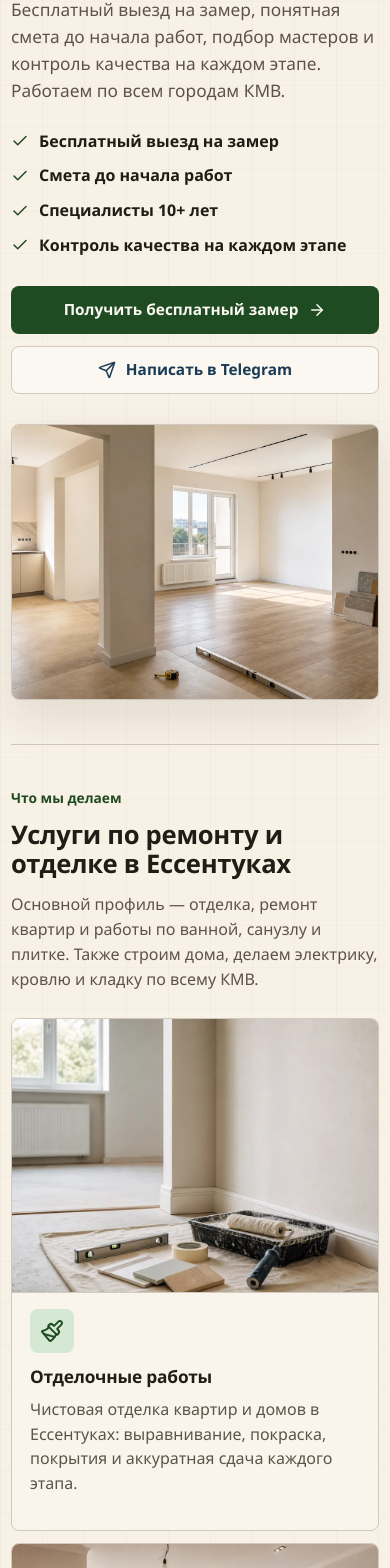
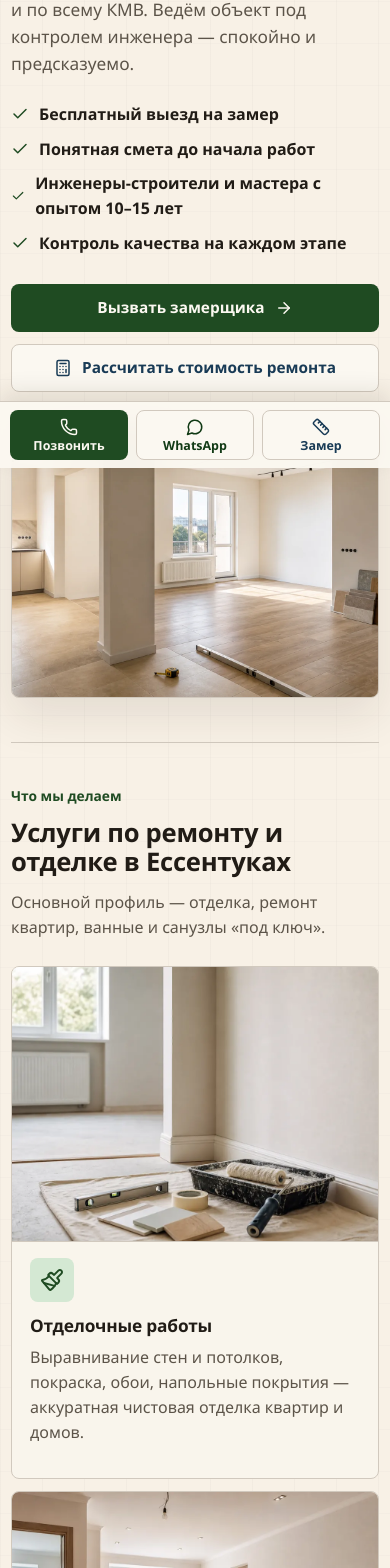
Before and after one commit to vladkaznacheevv-cloud/VGKontur, a Next.js app: page / in a window 390 px wide. Shown: the part 376-1944 px from the top of the page. Built offline with nearby package versions, Linux system fonts and the light colour scheme; no server answers.

Commit message:
Improve mobile landing conversion

```diff
--- a/app/globals.css
+++ b/app/globals.css
@@ -1197,6 +1197,62 @@ h3 {
   font-weight: 800;
 }
 
+/* Responsive copy helper: extended desktop text, hidden on mobile (kept in DOM for SEO). */
+.dt-only {
+  display: inline;
+}
+
+/* Compact bottom CTA bar — mobile only, shown via the max-width media query below. */
+.mobile-cta-bar {
+  display: none;
+  position: fixed;
+  inset: auto 0 0;
+  z-index: 30;
+  grid-template-columns: repeat(3, minmax(0, 1fr));
+  gap: 8px;
+  padding: 8px 10px calc(8px + env(safe-area-inset-bottom, 0px));
+  border-top: 1px solid var(--line);
+  background: oklch(98% 0.01 85 / 96%);
+  box-shadow: 0 -8px 24px oklch(26% 0.03 70 / 12%);
+  backdrop-filter: blur(12px);
+}
+
+.mobile-cta {
+  display: inline-flex;
+  flex-direction: column;
+  align-items: center;
+  justify-content: center;
+  gap: 3px;
+  min-height: 50px;
+  padding: 6px 4px;
+  border-radius: var(--radius);
+  font-size: 0.78rem;
+  font-weight: 800;
+  line-height: 1.1;
+  text-align: center;
+}
+
+.mobile-cta svg {
+  flex: 0 0 auto;
+}
+
+.mobile-cta-call {
+  background: var(--green);
+  color: oklch(98% 0.01 85);
+}
+
+.mobile-cta-wa {
+  border: 1px solid var(--line);
+  background: var(--bg-plain);
+  color: var(--green-strong);
+}
+
+.mobile-cta-measure {
+  border: 1px solid var(--line);
+  background: var(--bg-plain);
+  color: var(--blue);
+}
+
 @media (min-width: 700px) {
   .site-header {
     grid-template-columns: minmax(190px, auto) 1fr;
@@ -1351,6 +1407,13 @@ h3 {
     display: none;
   }
 
+  /* Header stops following the scroll on mobile so it never overlaps content;
+     the compact bottom CTA bar keeps key actions reachable instead. */
+  .site-header {
+    position: static;
+    top: auto;
+  }
+
   .header-actions {
     display: grid;
     grid-template-columns: repeat(2, minmax(0, 1fr));
@@ -1362,6 +1425,52 @@ h3 {
 
   .header-actions .button {
     width: 100%;
+  }
+
+  /* Hide the extended desktop-only copy tails. */
+  .dt-only {
+    display: none;
+  }
+
+  /* Denser process steps: 8 items in two compact columns instead of a long list. */
+  .process-list {
+    grid-template-columns: repeat(2, minmax(0, 1fr));
+    gap: 10px;
+  }
+
+  .process-step {
+    padding: 13px;
+  }
+
+  .process-step-icon {
+    width: 40px;
+    height: 40px;
+  }
+
+  .process-step-num {
+    top: 11px;
+    right: 12px;
+  }
+
+  /* Denser works gallery on mobile. */
+  .works-cats {
+    grid-template-columns: repeat(2, minmax(0, 1fr));
+    gap: 10px;
+  }
+
+  /* Decorative calculator image adds length without info on mobile. */
+  .calculator-image {
+    display: none;
+  }
+
+  /* Show the compact bottom CTA bar and reserve space so it never covers the footer.
+     Scoped to pages that actually render the bar (home), so /privacy keeps no dead space. */
+  .mobile-cta-bar {
+    display: grid;
+  }
+
+  body:has(.mobile-cta-bar) {
+    padding-bottom: calc(74px + env(safe-area-inset-bottom, 0px));
   }
 }
 
--- a/app/page.tsx
+++ b/app/page.tsx
@@ -54,7 +54,7 @@ import {
 const services = [
   {
     title: "Отделочные работы",
-    text: "Чистовая отделка квартир и домов в Ессентуках: выравнивание, покраска, покрытия и аккуратная сдача каждого этапа.",
+    text: "Выравнивание стен и потолков, покраска, обои, напольные покрытия — аккуратная чистовая отделка квартир и домов.",
     Icon: Paintbrush,
     image: serviceFinishingImage,
     imageAlt: "Аккуратная отделка комнаты с чистыми инструментами и материалами",
@@ -62,7 +62,7 @@ const services = [
   },
   {
     title: "Ремонт квартир",
-    text: "Ремонт под ключ: бесплатный замер, понятная смета, подбор мастеров и контроль работ до сдачи.",
+    text: "Ремонт «под ключ»: от черновых работ до финишной отделки и уборки перед заселением.",
     Icon: Home,
     image: serviceApartmentImage,
     imageAlt: "Светлая квартира после ремонта с аккуратно сложенными материалами",
@@ -70,7 +70,7 @@ const services = [
   },
   {
     title: "Ванная, санузел, плитка",
-    text: "Укладка плитки, подготовка основания, сантехнические узлы и чистая геометрия швов.",
+    text: "Плитка, гидроизоляция, разводка сантехники и ровные швы — санузел, который прослужит годы.",
     Icon: Bath,
     image: serviceBathroomImage,
     imageAlt: "Чистая укладка плитки в ванной с уровнем и подготовленными материалами",
@@ -78,28 +78,28 @@ const services = [
   },
   {
     title: "Электрика",
-    text: "Разводка, замена точек, подготовка под ремонт и согласование объёма прямо на объекте.",
+    text: "Разводка и замена проводки, щиты, розетки и подготовка электрики под ремонт.",
     Icon: Zap,
     image: serviceElectricalImage,
     imageAlt: "Аккуратный электрический щит в светлом помещении"
   },
   {
     title: "Строительство домов",
-    text: "Выезд на участок, обсуждение задачи, предварительная оценка и подбор бригады под объём.",
+    text: "Частные дома «под ключ»: от фундамента до кровли и фасада.",
     Icon: Building2,
     image: serviceHouseImage,
     imageAlt: "Чистый этап строительства частного дома из блоков"
   },
   {
     title: "Кровля",
-    text: "Осмотр, расчёт после замера и выполнение работ по согласованному поэтапному плану.",
+    text: "Монтаж и ремонт кровли: стропильная система, утепление и кровельное покрытие.",
     Icon: Layers,
     image: serviceRoofingImage,
     imageAlt: "Аккуратная кровля частного дома на этапе монтажа"
   },
   {
     title: "Кладка",
-    text: "Каменная и блочная кладка после оценки условий, материалов и требований к объекту.",
+    text: "Кладка стен и перегородок из кирпича, газобетона и блоков под ваш проект.",
     Icon: Hammer,
     image: serviceMasonryImage,
     imageAlt: "Ровная блочная кладка с уровнем на чистом объекте"
@@ -108,23 +108,23 @@ const services = [
 
 const trustItems = [
   {
-    title: "Специалисты 10+ лет",
-    text: "Подбираем мастеров под конкретный тип работ — без обещаний точной цены до осмотра объекта.",
+    title: "Инженеры и мастера 10–15 лет",
+    text: "Объект ведут инженеры-строители и проверенные мастера — не случайная бригада, которая исчезнет на полпути.",
     Icon: Wrench
   },
   {
-    title: "Смета до начала работ",
-    text: "Фиксируем состав задач после замера с учётом состояния объекта и выбранных материалов.",
+    title: "Смета понятна до старта",
+    text: "Считаем смету после замера и согласуем её до начала работ — без скрытых доплат «по ходу».",
     Icon: ClipboardCheck
   },
   {
-    title: "Контроль качества",
-    text: "Проверяем ключевые этапы и согласования, чтобы вы видели ход ремонта без сюрпризов.",
+    title: "Контроль на каждом этапе",
+    text: "Инженер принимает работы поэтапно — меньше переделок, и вы всегда видите, за что платите.",
     Icon: ShieldCheck
   },
   {
-    title: "Работа по этапам",
-    text: "От заявки до сдачи объекта — понятная последовательность шагов и поэтапная приёмка.",
+    title: "Сроки и порядок на объекте",
+    text: "Работаем по этапам, держим связь с ответственным и поддерживаем порядок на площадке.",
     Icon: Ruler
   }
 ];
@@ -228,8 +228,13 @@ export default function HomePage() {
           </p>
           <h1>Ремонт и отделочные работы в&nbsp;Ессентуках</h1>
           <p className="hero-lead">
-            {PROJECT_SLOGAN}. Бесплатный выезд на замер, понятная смета до начала работ,
-            подбор мастеров и контроль качества на каждом этапе. Работаем по всем городам КМВ.
+            Ремонт и отделка «под ключ» в Ессентуках и по всему КМВ. Ведём объект под контролем
+            инженера — спокойно и предсказуемо.
+            <span className="dt-only">
+              {" "}
+              Бесплатный замер, понятная смета до старта и приёмка каждого этапа — без срыва
+              сроков и доплат «по ходу».
+            </span>
           </p>
 
           <ul className="hero-bullets" aria-label="Ключевые условия">
@@ -239,11 +244,11 @@ export default function HomePage() {
             </li>
             <li>
               <Check size={18} aria-hidden="true" />
-              Смета до начала работ
+              Понятная смета до начала работ
             </li>
             <li>
               <Check size={18} aria-hidden="true" />
-              Специалисты 10+ лет
+              Инженеры-строители и мастера с опытом 10–15 лет
             </li>
             <li>
               <Check size={18} aria-hidden="true" />
@@ -253,17 +258,13 @@ export default function HomePage() {
 
           <div className="hero-actions">
             <a className="button button-primary" href="#lead-form">
-              <span>Получить бесплатный замер</span>
+              <span>Вызвать замерщика</span>
               <ArrowRight size={18} aria-hidden="true" />
             </a>
-            <TrackedLink
-              className="button button-secondary"
-              href={TELEGRAM_URL}
-              goal={METRICA_GOALS.telegramClick}
-            >
-              <Send size={18} aria-hidden="true" />
-              <span>Написать в Telegram</span>
-            </TrackedLink>
+            <a className="button button-secondary" href="#calculator">
+              <Calculator size={18} aria-hidden="true" />
+              <span>Рассчитать стоимость ремонта</span>
+            </a>
           </div>
         </div>
 
@@ -284,8 +285,8 @@ export default function HomePage() {
           <p className="eyebrow">Что мы делаем</p>
           <h2>Услуги по ремонту и отделке в Ессентуках</h2>
           <p>
-            Основной профиль — отделка, ремонт квартир и работы по ванной, санузлу и плитке.
-            Также строим дома, делаем электрику, кровлю и кладку по всему КМВ.
+            Основной профиль — отделка, ремонт квартир, ванные и санузлы «под ключ».
+            <span className="dt-only"> Также строим дома, делаем электрику, кровлю и кладку по всему КМВ.</span>
           </p>
         </div>
 
@@ -316,10 +317,11 @@ export default function HomePage() {
       <section className="trust section-shell" id="trust">
         <div className="section-heading compact">
           <p className="eyebrow">Почему нам доверяют</p>
-          <h2>Практичный подход без громких обещаний</h2>
+          <h2>Снимаем главные страхи ремонта</h2>
           <p>
-            Мы не обещаем точную цену до осмотра и не украшаем сайт выдуманными наградами.
-            Вместо этого — замер, смета и контроль на каждом этапе.
+            Срыв сроков, скрытые доплаты, пропавшие мастера и переделки — знаем эти страхи и
+            работаем так, чтобы их не было.
+            <span className="dt-only"> Без выдуманных наград и обещаний точной цены до осмотра объекта.</span>
           </p>
         </div>
         <div className="trust-grid">
@@ -349,8 +351,8 @@ export default function HomePage() {
           <p className="eyebrow">Как мы работаем</p>
           <h2>Восемь шагов от заявки до сдачи объекта</h2>
           <p>
-            Заявка сразу попадает к команде: мы перезваниваем, согласуем выезд на замер
-            и дальше ведём объект по понятным этапам — без потерянных звонков и «забытых» смет.
+            Заявка сразу попадает к команде — перезваниваем и согласуем выезд.
+            <span className="dt-only"> Дальше ведём объект по понятным этапам — без потерянных звонков и «забытых» смет.</span>
           </p>
         </div>
 
@@ -373,10 +375,10 @@ export default function HomePage() {
       <section className="calculator section-shell" id="calculator">
         <div className="calculator-copy">
           <p className="eyebrow">Предварительная оценка</p>
-          <h2>Рассчитайте предварительную стоимость по площади и типу работ</h2>
+          <h2>Узнайте предварительную стоимость ремонта</h2>
           <p>
-            Калькулятор помогает быстро сориентироваться и передать задачу нашей команде.
-            Он не показывает точные цены и не заменяет смету после осмотра объекта.
+            Прикиньте бюджет по площади и типу работ за минуту.
+            <span className="dt-only"> Это предварительный расчёт, а не точная цена — итоговую смету составим после замера.</span>
           </p>
           <div className="estimate-note">
             <ClipboardCheck size={22} aria-hidden="true" />
@@ -403,8 +405,8 @@ export default function HomePage() {
           <p className="eyebrow">Наши работы</p>
           <h2>Фотографии с реальных объектов</h2>
           <p>
-            Внутренняя отделка, строительство домов, фасадные, ландшафтные и промышленные
-            работы нашей команды. Выберите направление и посмотрите фото крупнее.
+            Реальные фото с объектов нашей команды. Выберите направление и посмотрите крупнее.
+            <span className="dt-only"> Внутренняя отделка, строительство домов, фасадные, ландшафтные и промышленные работы.</span>
           </p>
         </div>
 
@@ -423,8 +425,8 @@ export default function HomePage() {
           <p className="eyebrow">Заявка на замер</p>
           <h2>Получите бесплатный замер и понятную смету</h2>
           <p>
-            Оставьте контакты — уточним город, объект, тип работ и удобное время для выезда.
-            Итоговая смета готовится после осмотра и согласования материалов.
+            Оставьте контакты — перезвоним и согласуем удобное время для замера.
+            <span className="dt-only"> Уточним город, объект и тип работ. Итоговую смету подготовим после осмотра.</span>
           </p>
         </div>
         <LeadForm variant="lead" />
@@ -436,9 +438,11 @@ export default function HomePage() {
             <p className="eyebrow">Контакты</p>
             <h2>Свяжитесь удобным способом</h2>
             <p>
-              {PROJECT_NAME} базируется в Ессентуках и работает по всем Кавказским
-              Минеральным Водам: Кисловодск, Железноводск, Пятигорск и соседние
-              населённые пункты по согласованию.
+              {PROJECT_NAME} базируется в Ессентуках и работает по всему КМВ.
+              <span className="dt-only">
+                {" "}
+                Кисловодск, Железноводск, Пятигорск и соседние населённые пункты — по согласованию.
+              </span>
             </p>
           </div>
 
@@ -476,6 +480,21 @@ export default function HomePage() {
         <p>Заявка не является публичной офертой или финальной сметой.</p>
         <Link href="/privacy">Политика обработки персональных данных</Link>
       </footer>
+
+      <nav className="mobile-cta-bar" aria-label="Быстрая связь">
+        <TrackedLink className="mobile-cta mobile-cta-call" href={`tel:${PHONE_TEL}`} goal={METRICA_GOALS.phoneClick}>
+          <Phone size={18} aria-hidden="true" />
+          <span>Позвонить</span>
+        </TrackedLink>
+        <TrackedLink className="mobile-cta mobile-cta-wa" href={WHATSAPP_URL} goal={METRICA_GOALS.whatsappClick}>
+          <MessageCircle size={18} aria-hidden="true" />
+          <span>WhatsApp</span>
+        </TrackedLink>
+        <a className="mobile-cta mobile-cta-measure" href="#lead-form">
+          <Ruler size={18} aria-hidden="true" />
+          <span>Замер</span>
+        </a>
+      </nav>
     </main>
   );
 }
--- a/components/WorksGallery.tsx
+++ b/components/WorksGallery.tsx
@@ -188,10 +188,7 @@ export function WorksGallery() {
         ))}
       </ul>
 
-      <p className="works-note">
-        Реальные фотографии с объектов нашей команды по разным направлениям. Точные адреса
-        объектов не публикуем.
-      </p>
+      <p className="works-note">Точные адреса объектов не публикуем.</p>
 
       {category && photo ? (
         <div
```
